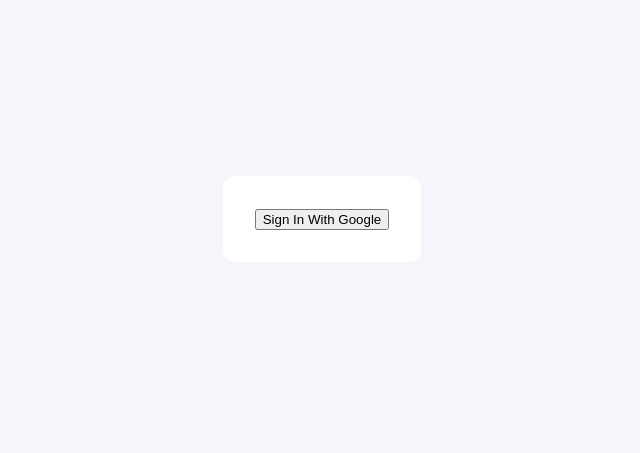
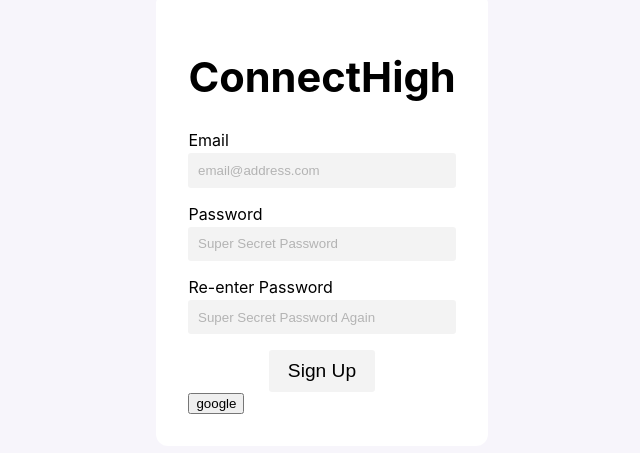
Before and after one commit to sean-wahoo/chv5, a Next.js app: page /login in a window 1280 px wide. Shown: the part 181-634 px from the top of the page, without its empty margins (318-958 px from the left). Built offline with nearby package versions, Linux system fonts and the light colour scheme; no server answers.

Commit message:
temporarily updated login page

```diff
--- a/pages/login.tsx
+++ b/pages/login.tsx
@@ -1,32 +1,110 @@
 import type { GetServerSideProps, NextPage } from "next";
+import { useState } from "react";
 import styles from "styles/login.module.scss";
-import { getProviders } from "next-auth/react";
-import { signIn, signOut, getSession } from "next-auth/react";
+import {
+  getAuth,
+  signInWithPopup,
+  GoogleAuthProvider,
+  createUserWithEmailAndPassword,
+} from "firebase/auth";
+
+const googleSignIn = () => {
+  const auth = getAuth();
+  const provider = new GoogleAuthProvider();
+  signInWithPopup(auth, provider)
+    .then((result) => {
+      const credential = GoogleAuthProvider.credentialFromResult(result);
+      const token = credential?.accessToken;
+      const user = result.user;
+    })
+    .catch((error) => {
+      const errorCode = error.code;
+      const errorMessage = error.message;
+      const email = error.email;
+      const credential = GoogleAuthProvider.credentialFromError(error);
+    });
+};
+
+const emailSignIn = (email: string, password: string) => {
+  const auth = getAuth();
+  createUserWithEmailAndPassword(auth, email, password)
+    .then((userCredential) => {
+      const user = userCredential.user;
+      console.log(user);
+    })
+    .catch((error) => {
+      console.table(error);
+    });
+};
 
 const Login: NextPage = (props) => {
+  const [email, setEmail] = useState("");
+  const [password, setPassword] = useState("");
+  const [confirmPassword, setConfirmPassword] = useState("");
   console.log(JSON.stringify(props));
   return (
     <main className={styles.main}>
       <div className={styles.login_prompt}>
-        {/* <h1 className={styles.header}>ConnectHigh</h1>
-        <input type="text" placeholder="Username" />
-        <input type="email" placeholder="Email" />
-        <input type="password" /> */}
-        <button onClick={() => signIn()}>Sign In With Google</button>
+        <h1 className={styles.header}>ConnectHigh</h1>
+        <form className={styles.login_form}>
+          <label className={styles.label} htmlFor="email">
+            Email
+          </label>
+          <input
+            type="email"
+            className={styles.input}
+            id="email"
+            name="email"
+            onInput={(e) => {
+              setEmail(e.currentTarget.value);
+            }}
+            value={email}
+            placeholder="email@address.com"
+          />
+          <label className={styles.label} htmlFor="password">
+            Password
+          </label>
+          <input
+            type="password"
+            className={styles.input}
+            id="password"
+            name="password"
+            onInput={(e) => {
+              e.preventDefault();
+              setPassword(e.currentTarget.value);
+            }}
+            value={password}
+            placeholder="Super Secret Password"
+          />
+          <label className={styles.label} htmlFor="confirmPassword">
+            Re-enter Password
+          </label>
+          <input
+            type="password"
+            className={styles.input}
+            id="confirmPassword"
+            name="confirmPassword"
+            onInput={(e) => {
+              e.preventDefault();
+              setConfirmPassword(e.currentTarget.value);
+            }}
+            value={confirmPassword}
+            placeholder="Super Secret Password Again"
+          />
+          <button
+            className={styles.email_button}
+            onClick={(e) => {
+              e.preventDefault();
+              emailSignIn(email, password);
+            }}
+          >
+            Sign Up
+          </button>
+        </form>
+        <button onClick={() => googleSignIn()}>google</button>
       </div>
     </main>
   );
 };
 
-export const getServerSideProps: GetServerSideProps = async (context) => {
-  const providers: any = await getProviders();
-  const session: any = await getSession();
-  return {
-    props: {
-      session,
-      providers,
-    },
-  };
-};
-
 export default Login;
--- a/styles/_colors.scss
+++ b/styles/_colors.scss
@@ -3,6 +3,7 @@
   text: #000000,
   accent: #574ae2,
   login_prompt: #ffffff,
+  input-bg: #f3f3f3,
 );
 
 $colors-dark: (
@@ -10,6 +11,7 @@
   text: #ffffff,
   accent: #574ae2,
   login_prompt: rgb(0, 0, 0),
+  input-bg: #292929,
 );
 
 @function get-light($name) {
--- a/styles/login.module.scss
+++ b/styles/login.module.scss
@@ -22,7 +22,7 @@
       background-color: get-dark("login_prompt");
     }
     .header {
-      font-size: 1.2rem;
+      font-size: clamp(1.2rem, 8vw, 2.6rem);
       color: get-light("text");
 
       @include dark-mode {
@@ -30,7 +30,63 @@
       }
     }
 
-    .input {
+    .login_form {
+      display: flex;
+      flex-flow: column nowrap;
+      justify-content: space-around;
+      align-items: center;
+      padding: 0;
+
+      .label {
+        color: get-light("text");
+        margin-right: auto;
+        margin-bottom: 0.2rem;
+        @include dark-mode {
+          color: get-dark("text");
+        }
+      }
+
+      .input {
+        width: 100%;
+        background-color: get-light("input-bg");
+        color: darken(get-light("text"), 2.5%);
+        padding: 0.6rem;
+        border-radius: 0.2rem;
+        margin-bottom: 1rem;
+        border: none;
+
+        &::placeholder {
+          opacity: 0.5;
+        }
+
+        @include dark-mode {
+          background-color: get-dark("input-bg");
+          color: darken(get-dark("text"), 2.5%);
+        }
+      }
+
+      .email_button {
+        font-size: 1.2rem;
+        padding: 0.6rem 1.2rem;
+        color: get-light("text");
+        background-color: get-light("input-bg");
+        border: none;
+        border-radius: 0.2rem;
+
+        @include dark-mode {
+          color: get-dark("text");
+          background-color: get-dark("input-bg");
+
+          &:hover {
+            background-color: darken(get-dark("input-bg"), 5%);
+          }
+        }
+
+        &:hover {
+          cursor: pointer;
+          background-color: darken(get-light("input-bg"), 5%);
+        }
+      }
     }
   }
 }
```
